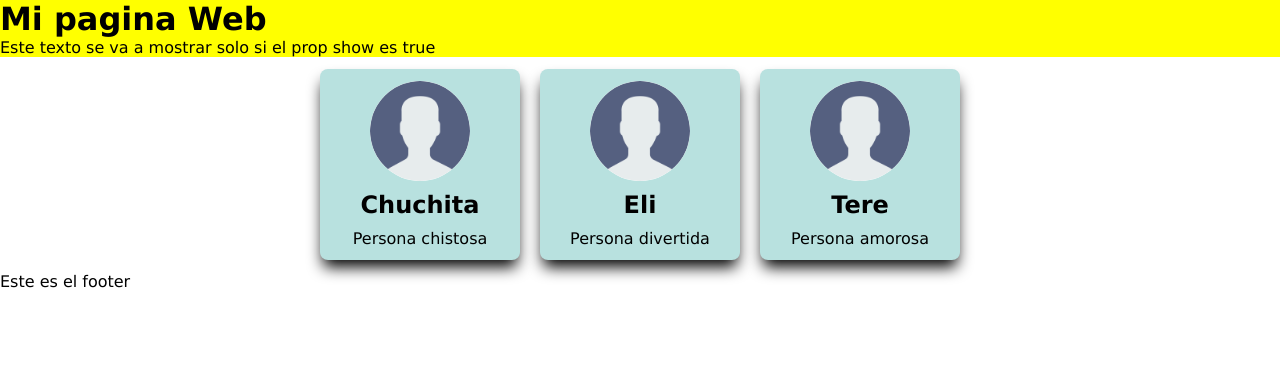
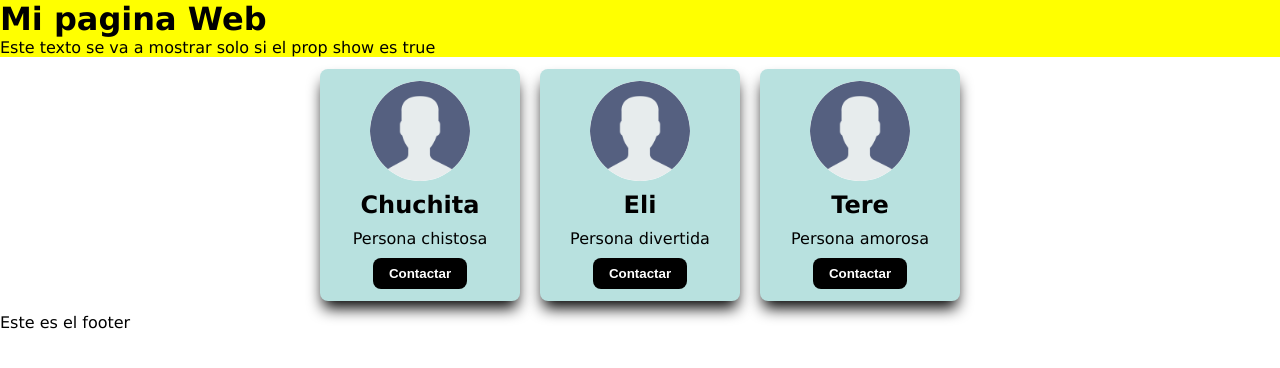
Before and after one commit to ChuchitaFuentes/DEVF_EXTENSION_FRONTEND_2025, a React (Vite) app in the folder 4_INTRO_REACT/PRACTICA/01-configuracion/: page / in a window 1280 px wide. Shown: the top 368 px of the page. Built offline with nearby package versions, Linux system fonts and the light colour scheme.

Commit message:
Se genera el evento onclick en el boton de cada usuario

```diff
--- a/4_INTRO_REACT/PRACTICA/01-configuracion/src/components/Section/Section.css
+++ b/4_INTRO_REACT/PRACTICA/01-configuracion/src/components/Section/Section.css
@@ -22,4 +22,13 @@ section{
         border-radius: 50%;
         background-color: white;
     }
+    & .button{
+        padding: 8px 16px;
+        border:none;
+        background-color: black;
+        color: white;
+        font-weight: bold;
+        border-radius: 8px;
+        cursor: pointer;
+    }
 }
--- a/4_INTRO_REACT/PRACTICA/01-configuracion/src/components/Section/Section.jsx
+++ b/4_INTRO_REACT/PRACTICA/01-configuracion/src/components/Section/Section.jsx
@@ -21,6 +21,10 @@ const users =[
     }
 ]
 export const Section = () => {
+    /* Este es un manejador de eventos del boton de cada tarjeta */
+    const handleClick=(name) =>{
+        console.log(`Contactando a ${name}`)
+    }
   return (
     <section>
         {
@@ -30,6 +34,7 @@ export const Section = () => {
                         <img className='image' src={user.image} alt={user.name} />
                         <h2 className='name'>{user.name}</h2>
                         <p className='description'>{user.description}</p>
+                        <button className='button' onClick={()=>handleClick(user.name)}>Contactar</button>
                     </div>
                 )
             })
```
